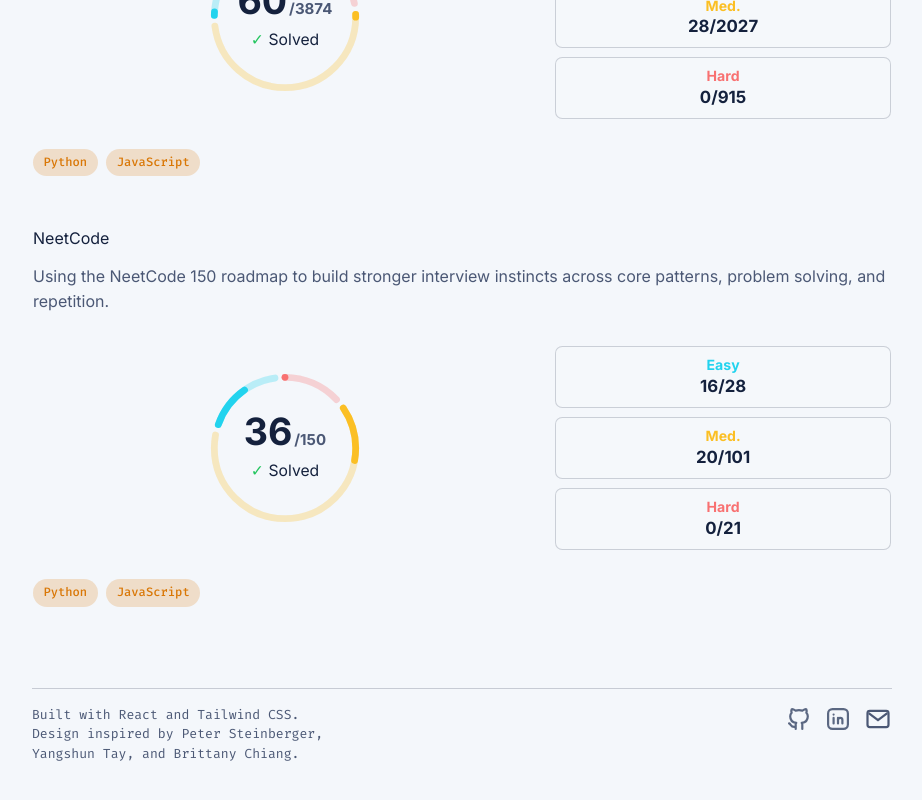
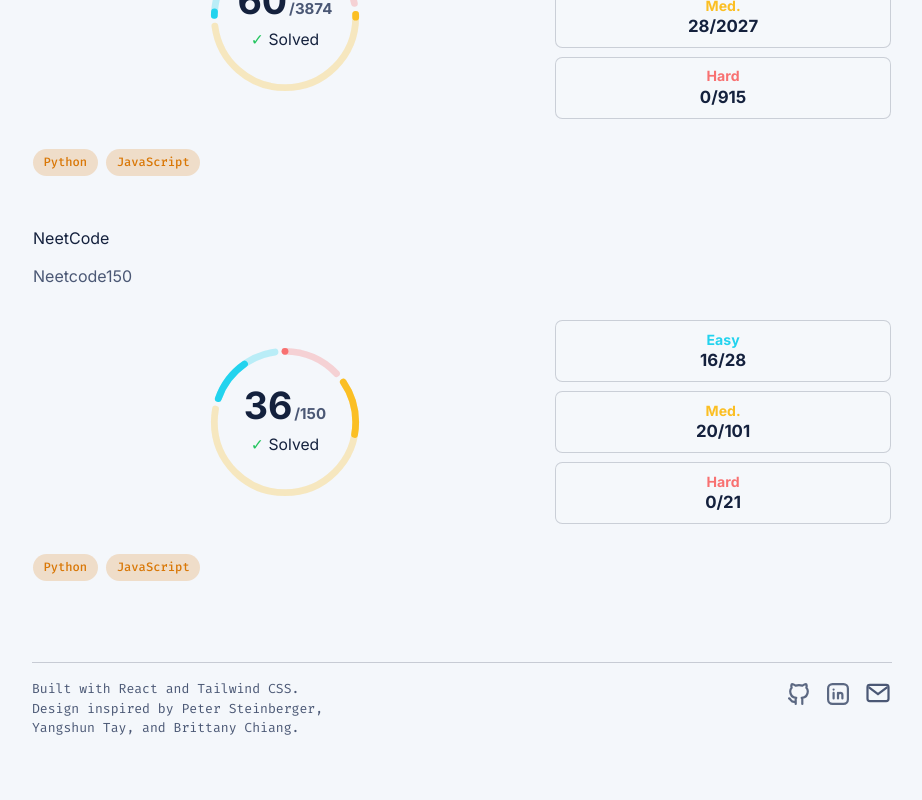
Before and after one commit to kurtluu/portfolio, a React (Vite) app in the folder react-ts-site/: page / in a window 1280 px wide. Shown: the part 3546-4346 px from the top of the page, without its empty margins (178-1100 px from the left). Built offline with nearby package versions, Linux system fonts and the light colour scheme.

Commit message:
Update App content

```diff
--- a/react-ts-site/src/App.tsx
+++ b/react-ts-site/src/App.tsx
@@ -163,7 +163,7 @@ const courses: Course[] = [
     title: "NeetCode",
     progress: 22.7,
     status: "22.7% complete",
-    description: "Using the NeetCode 150 roadmap to build stronger interview instincts across core patterns, problem solving, and repetition.",
+    description: "Neetcode150",
     tags: ["Python", "JavaScript"],
     leetcodeStats: {
       solvedCount: 36,
```
